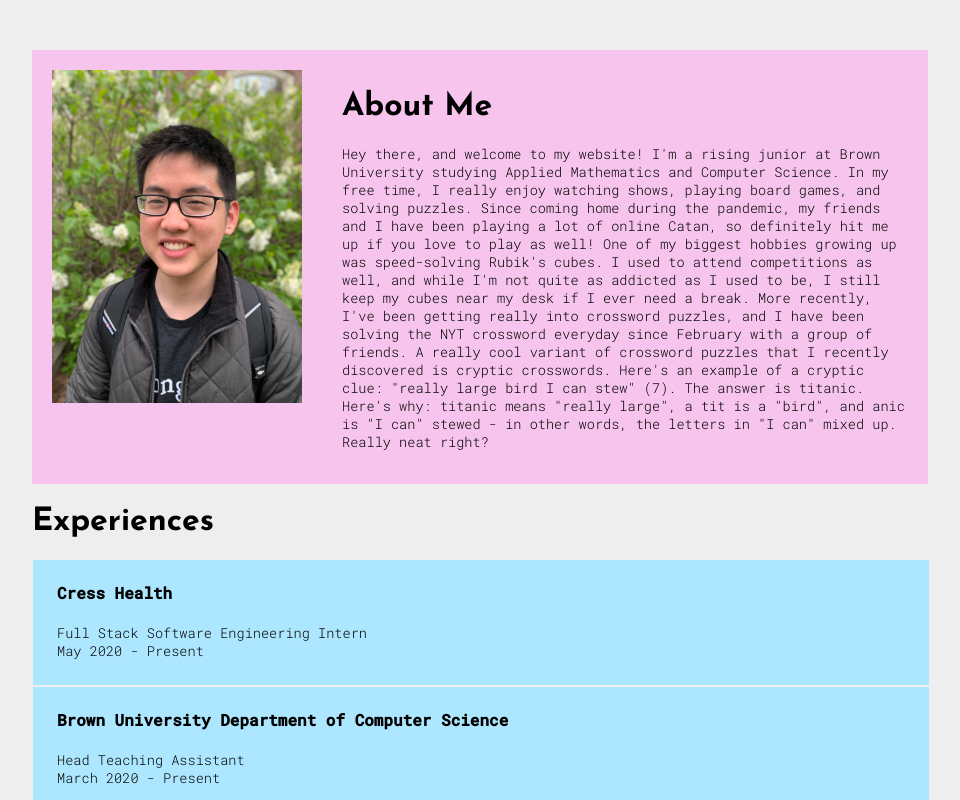
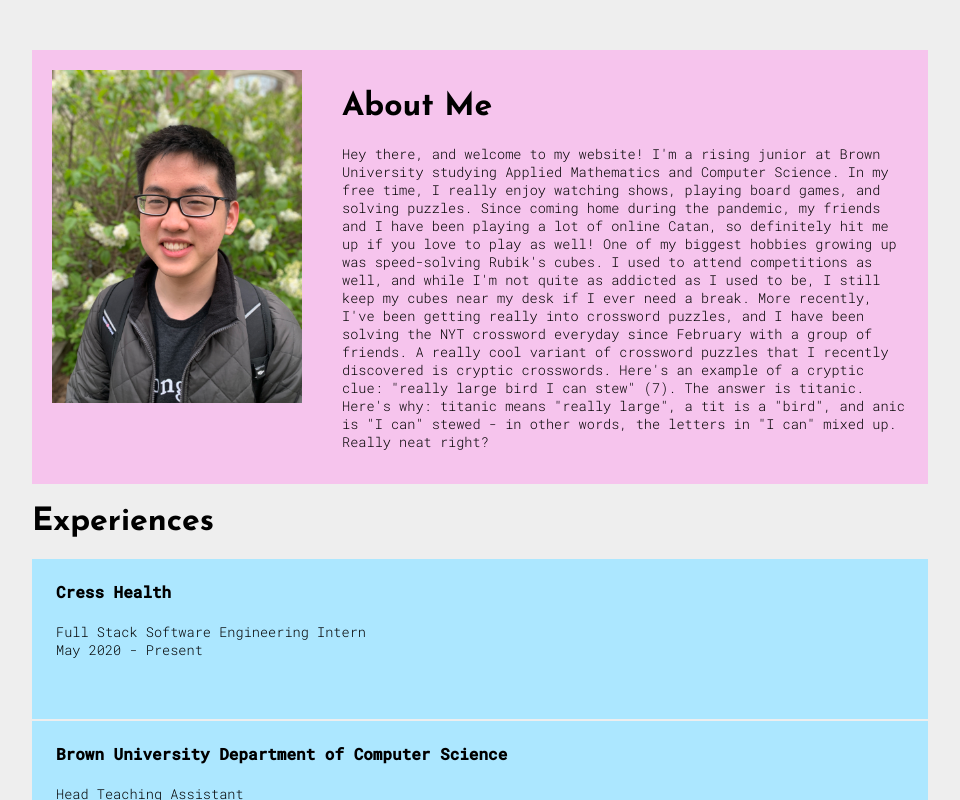
Before and after one commit to TimothyWang56/personal-website, a React (Create React App) app: page / in a window 1280 px wide. Shown: the top 800 px of the page, without its empty margins (160-1120 px from the left). Built offline with nearby package versions, Linux system fonts and the light colour scheme.

Commit message:
fixed cards to resize on flip

```diff
--- a/src/css/Experience.css
+++ b/src/css/Experience.css
@@ -5,10 +5,8 @@
 }
 
 .exp-flip-card {
-  flex: 1 1 auto;
-  width: 100%;
-  height: 125px;
-  border: 1px solid transparent;
+  height: 10em;
+  margin-bottom: 2px;
 }
 
 .exp-flip-card-inner {
@@ -20,11 +18,18 @@
 }
 
 .exp-flip-card:hover .exp-flip-card-inner {
-  transform: rotateX(180deg);
+  -webkit-transform: translate3d(0,0,0);
+  transform: rotateX(-180deg);
+}
+
+.exp-flip-card:hover {
+  position: relative;
+  z-index: 2;
 }
 
 .exp-flip-card-front, .exp-flip-card-back {
   position: absolute;
+  z-index: 1;
   width: 100%;
   height: 100%;
   box-sizing: border-box;
@@ -41,6 +46,10 @@
 }
 
 .exp-flip-card-back {
+  min-height: 100%;
+  bottom: 0;
+  height: fit-content;
   background-color: #c5efff;
+  -webkit-transform: translate3d(0,0,0);
   transform: rotateX(180deg);
 }
```
